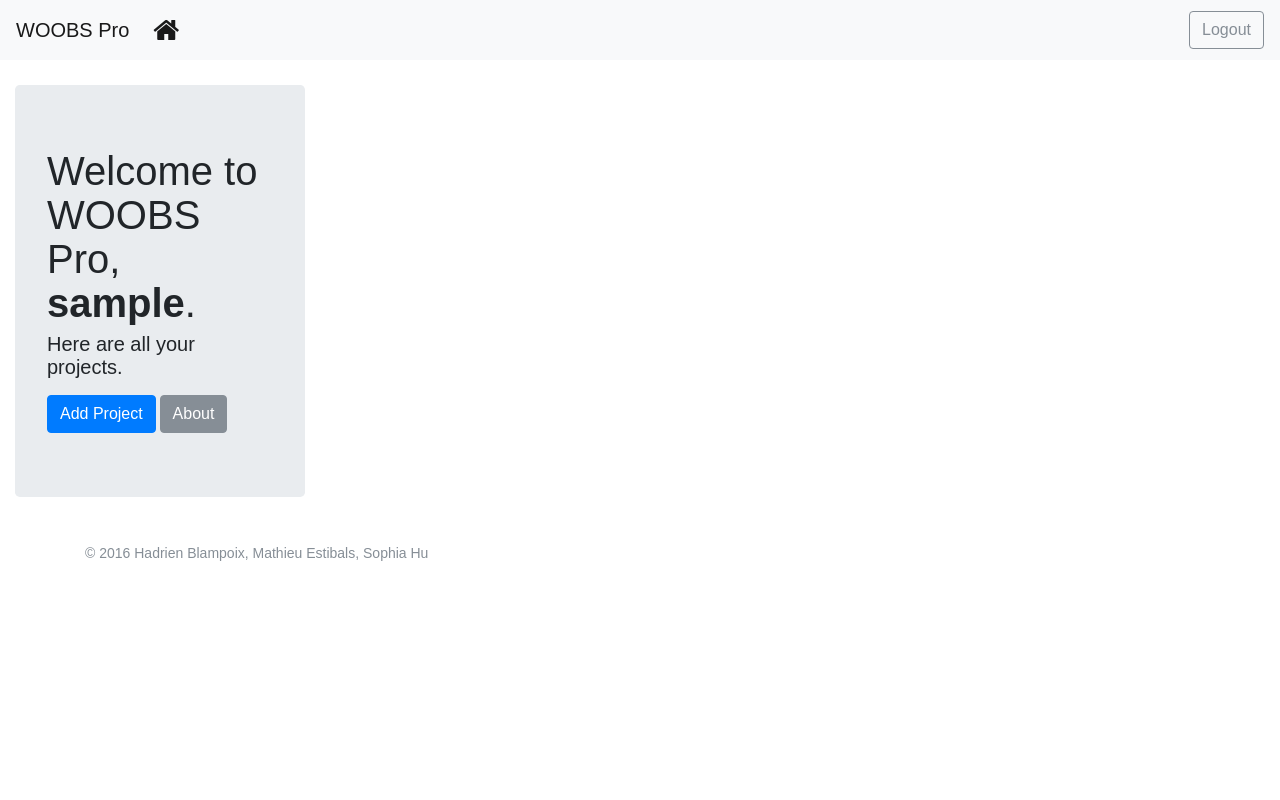
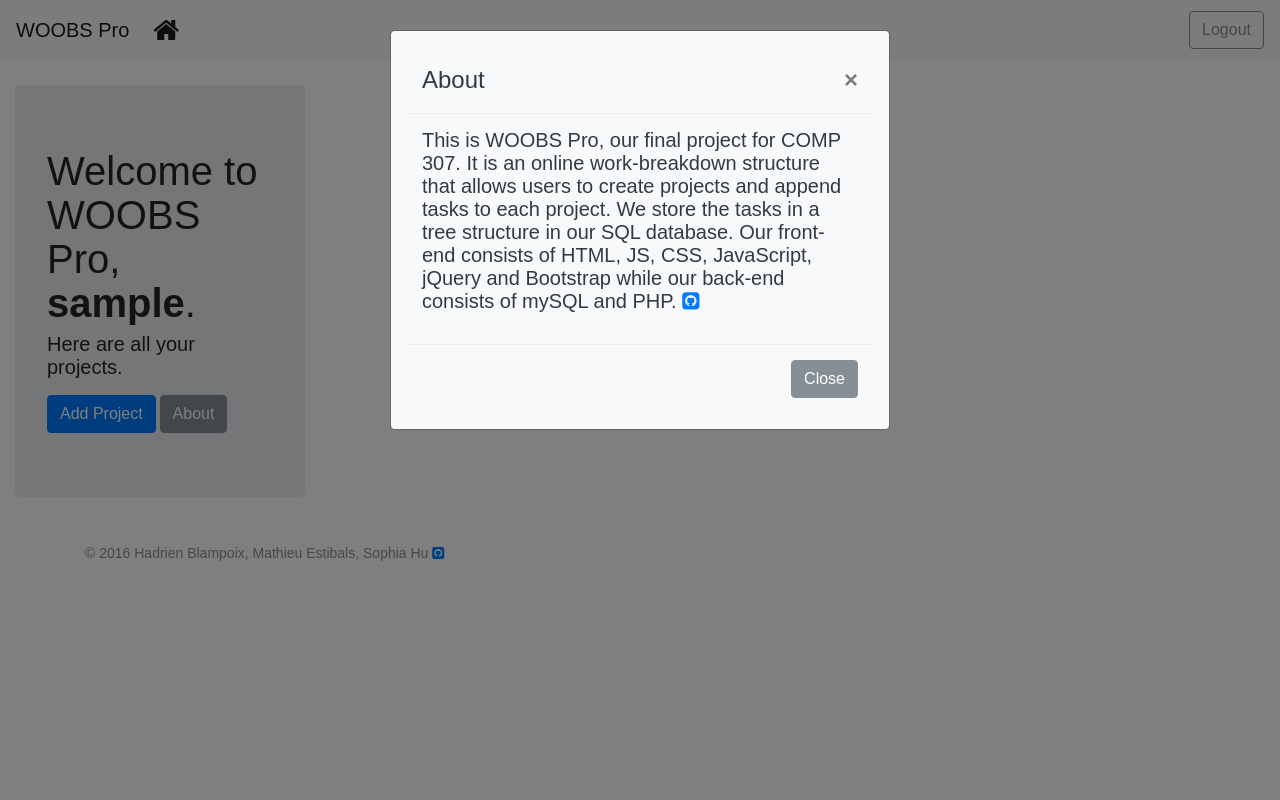
Before and after one commit to HadrienBx/Comp307Final, a PHP site: page /welcome.php in a window 1280 px wide, after a click on "About". Run offline with PHP 8.4, Linux system fonts and the light colour scheme; the visitor is signed in with stand-in values (Sample User, id 1); data that the repository does not hold is empty; a stand-in replaces the project's code that opens the database connection; some libraries are stand-ins or nearby versions.

Commit message:
there is now an about section :)

```diff
--- a/welcome.php
+++ b/welcome.php
@@ -153,7 +153,41 @@ mysqli_close($link);
         </div>
     </main>
 
-   <!-- The Modal -->
+
+    <!-- The  About  Modal -->
+    <div class="modal fade" id="aboutMod">
+    <div class="modal-dialog">
+        <div class="modal-content p-3 mb-2 bg-light text-dark">
+
+        <!-- Modal Header -->
+        <div class="modal-header">
+            <h4 class="modal-title">About</h4>
+            <button type="button" class="close" data-dismiss="modal">&times;</button>
+        </div>
+
+        <!-- Modal body -->
+        <div class="modal-body">
+            <form name="myForm" action="" onsubmit="return addP()">
+              <p class="lead">
+                This is WOOBS Pro, our final project for COMP 307. It is an online work-breakdown structure that allows users to
+                create projects and append tasks to each project. We store the tasks in a tree structure in our SQL database.
+                Our front-end consists of HTML, JS, CSS, JavaScript, jQuery and Bootstrap while our back-end consists of mySQL and PHP.
+              <a href="https://www.github.com/hadrienBx/Comp307Final"><i class="fa fa-github-square" aria-hidden="true"></i></a>
+              </p>
+        </div>
+
+        <!-- Modal footer -->
+        <div class="modal-footer">
+            <button type="button" class="btn btn-secondary" data-dismiss="modal">Close</button>
+        </div>
+
+        </div>
+    </div>
+    </div>
+    <!--End Of Modal-->
+
+
+   <!-- The Add Project Modal -->
     <div class="modal fade" id="apMod">
     <div class="modal-dialog">
         <div class="modal-content p-3 mb-2 bg-light text-dark">
@@ -196,6 +230,7 @@ mysqli_close($link);
     <div class="container">
       <p class="navbar-text pull-right"><span class="text-muted"</span>
       © 2016 Hadrien Blampoix, Mathieu Estibals, Sophia Hu
+      <a href="https://www.github.com/hadrienBx/Comp307Final"><i class="fa fa-github-square" aria-hidden="true"></i></a>
       </p>
     </div>
     </div>
```
Also changed, not shown: README.md.
